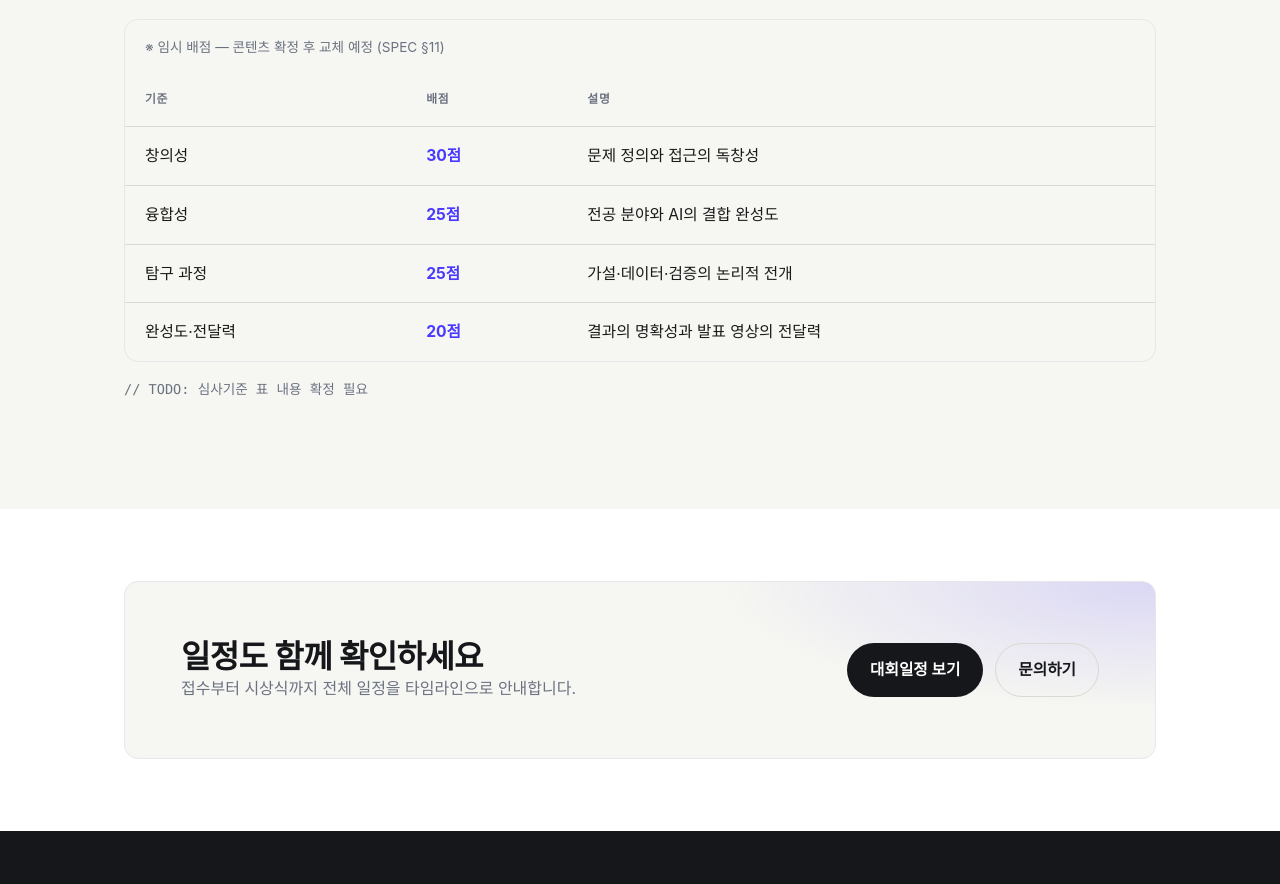
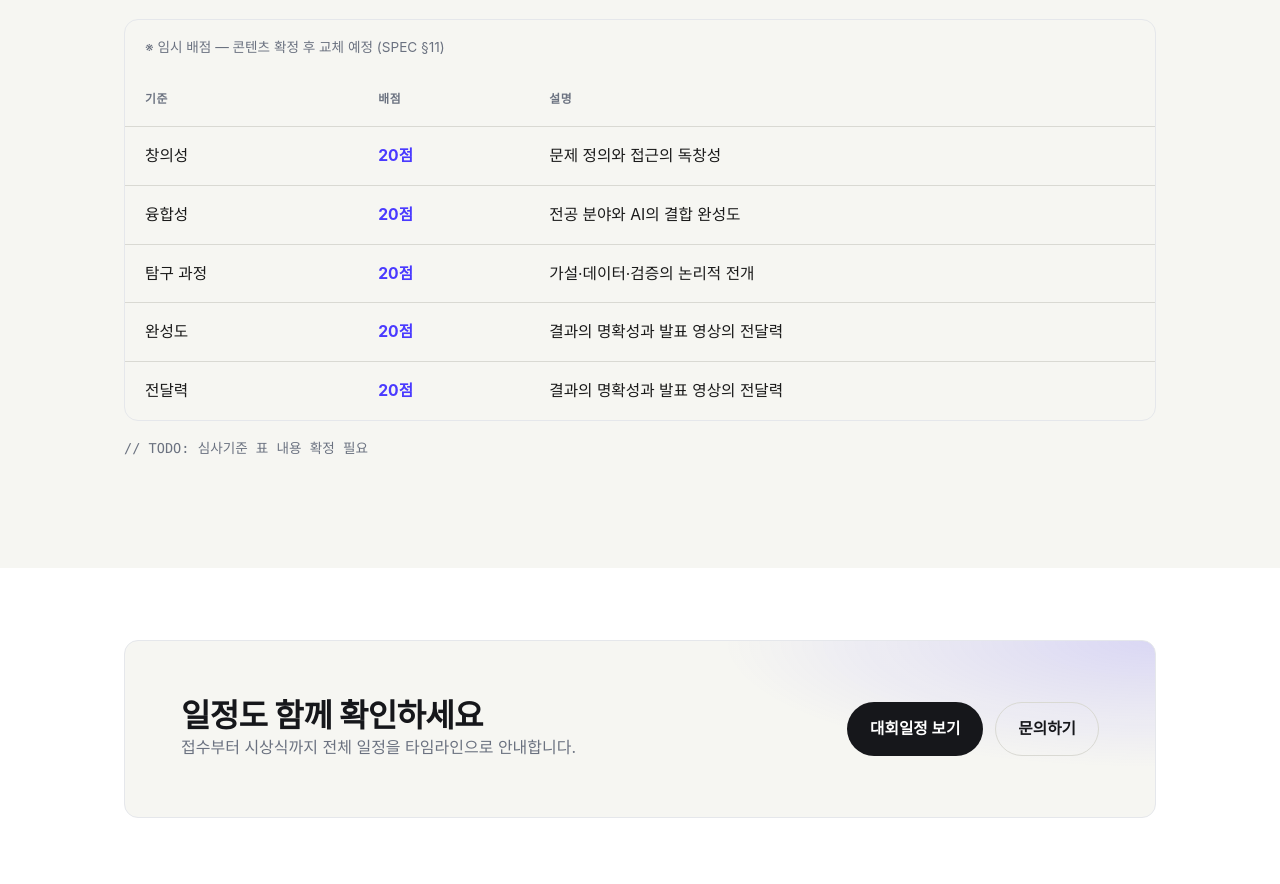
Before and after one commit to 00A1go/contest_hompage, a plain HTML site: page about.html in a window 1280 px wide. Shown: the part 1260-2144 px from the top of the page. Drawn offline with Linux system fonts and the light colour scheme.

Commit message:
Update about.html

```diff
--- a/about.html
+++ b/about.html
@@ -87,21 +87,26 @@
             <tbody>
               <tr>
                 <td>창의성</td>
-                <td>30점</td>
+                <td>20점</td>
                 <td>문제 정의와 접근의 독창성</td>
               </tr>
               <tr>
                 <td>융합성</td>
-                <td>25점</td>
+                <td>20점</td>
                 <td>전공 분야와 AI의 결합 완성도</td>
               </tr>
               <tr>
                 <td>탐구 과정</td>
-                <td>25점</td>
+                <td>20점</td>
                 <td>가설·데이터·검증의 논리적 전개</td>
               </tr>
               <tr>
-                <td>완성도·전달력</td>
+                <td>완성도</td>
+                <td>20점</td>
+                <td>결과의 명확성과 발표 영상의 전달력</td>
+              </tr>
+              <tr>
+               <td>전달력</td>
                 <td>20점</td>
                 <td>결과의 명확성과 발표 영상의 전달력</td>
               </tr>
```
